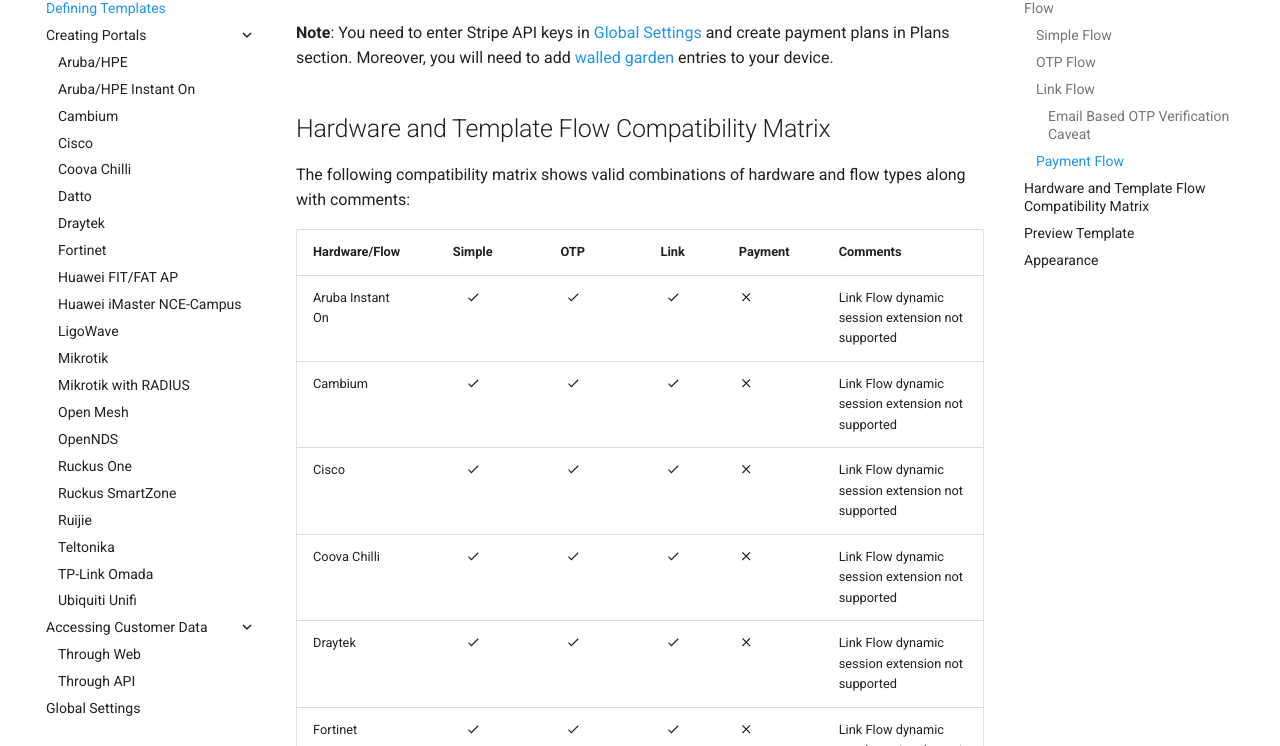
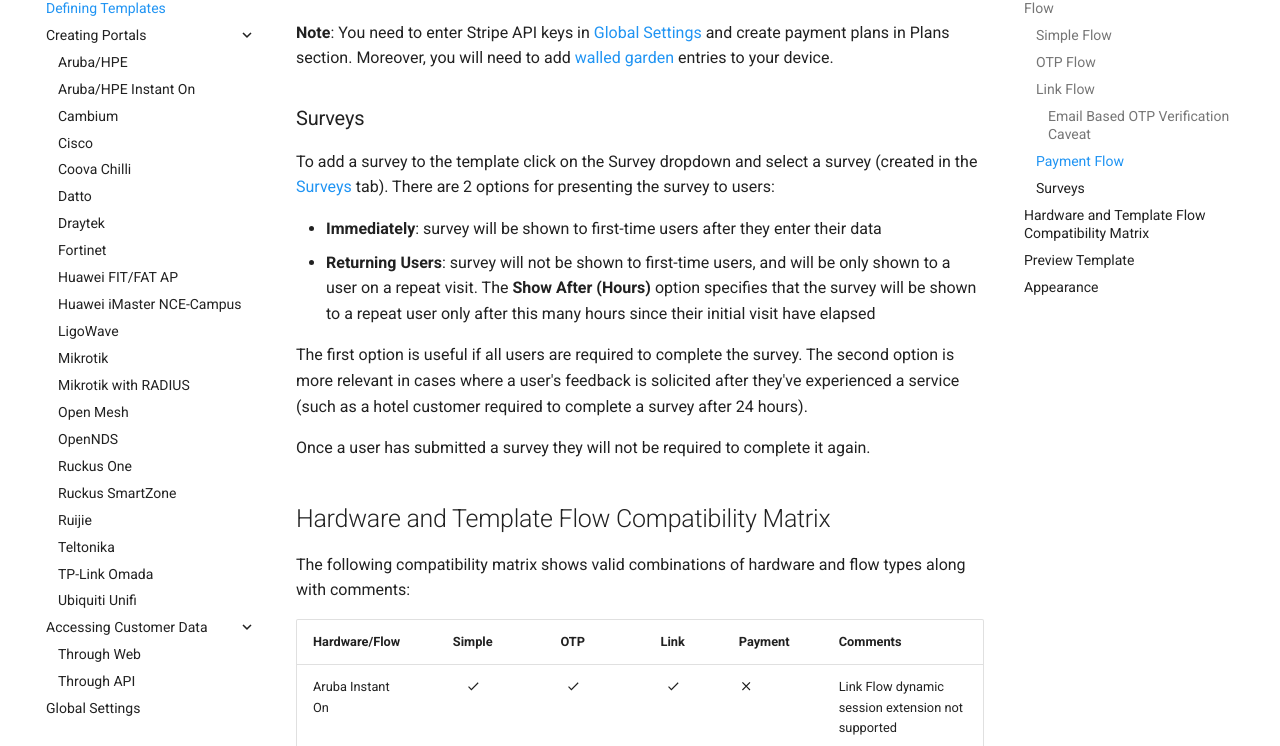
Before and after one commit to splash-networks/admin-panel-doc, an MkDocs documentation site: the page built from docs/defining-templates.md, in a window 1280 px wide and 900 px high, scrolled down 4221 px, cut to the strip 154-900 px from the top of the window. Built offline with MkDocs 1.6.1 and Material for MkDocs 9.7.7, drawn with Linux system fonts in a browser that asks for light colours.

Commit message:
surveys in template

```diff
--- a/docs/defining-templates.md
+++ b/docs/defining-templates.md
@@ -90,6 +90,17 @@
 
 **Note**: You need to enter Stripe API keys in [Global Settings](global-settings.md) and create payment plans in Plans section. Moreover, you will need to add [walled garden](walled-garden.md) entries to your device.
 
+### Surveys
+
+To add a survey to the template click on the Survey dropdown and select a survey (created in the [Surveys](surveys.md) tab). There are 2 options for presenting the survey to users:
+
+ - **Immediately**: survey will be shown to first-time users after they enter their data
+ - **Returning Users**: survey will not be shown to first-time users, and will be only shown to a user on a repeat visit. The **Show After (Hours)** option specifies that the survey will be shown to a repeat user only after this many hours since their initial visit have elapsed
+
+The first option is useful if all users are required to complete the survey. The second option is more relevant in cases where a user's feedback is solicited after they've experienced a service (such as a hotel customer required to complete a survey after 24 hours).
+
+Once a user has submitted a survey they will not be required to complete it again.
+
 ## Hardware and Template Flow Compatibility Matrix
 
 The following compatibility matrix shows valid combinations of hardware and flow types along with comments:
```
